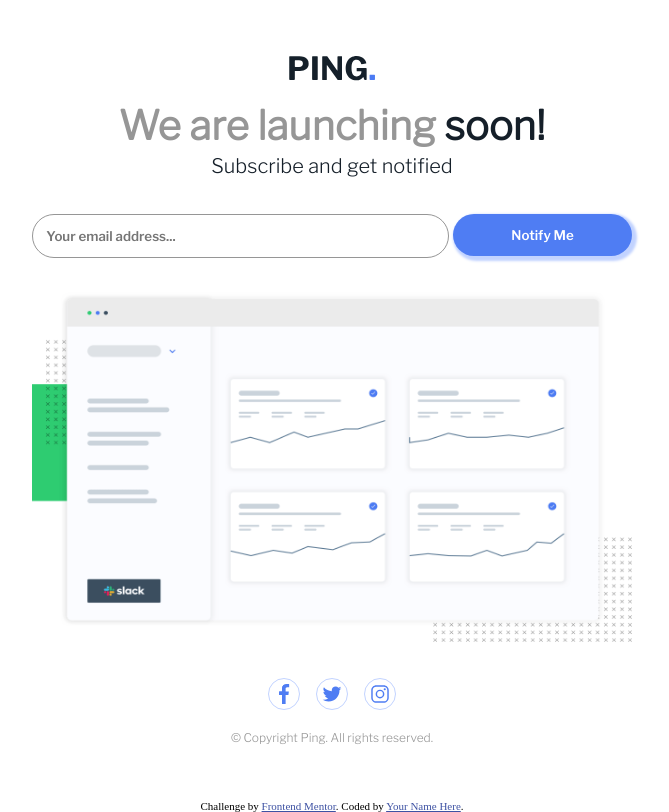
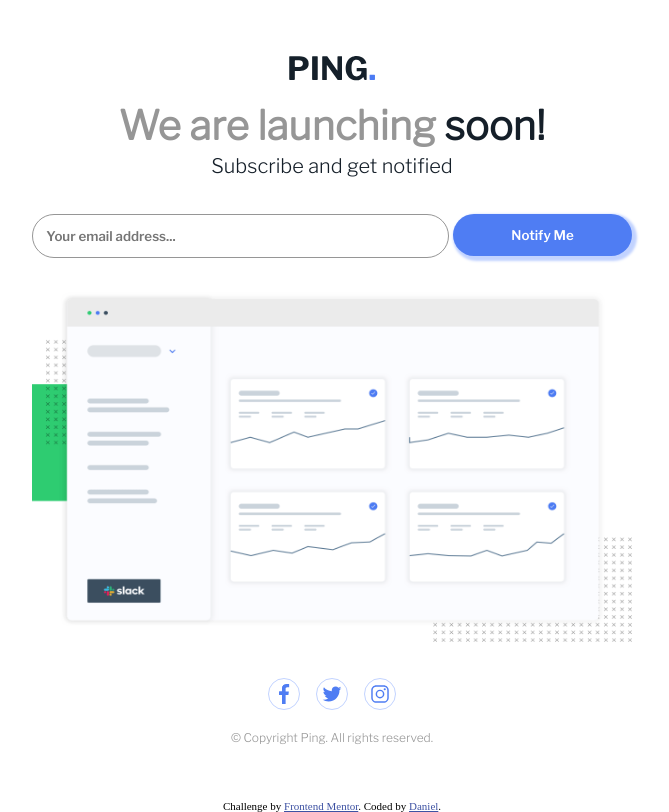
Before and after one commit to DMikaia/Ping-page, a plain HTML site: page index.html in a window 1280 px wide. Shown: the whole page, without its empty margins (308-977 px from the left). Drawn offline with Linux system fonts and the light colour scheme.

Commit message:
changed some link

```diff
--- a/index.html
+++ b/index.html
@@ -41,7 +41,7 @@
     <footer>
         <p class="attribution">
         Challenge by <a href="https://www.frontendmentor.io?ref=challenge" target="_blank">Frontend Mentor</a>.
-        Coded by <a href="#">Your Name Here</a>.
+        Coded by <a href="https://www.frontendmentor.io/profile/DMikaia">Daniel</a>.
         </p>
     </footer>
 </body>
```
Also changed, not shown: 1 other file.
